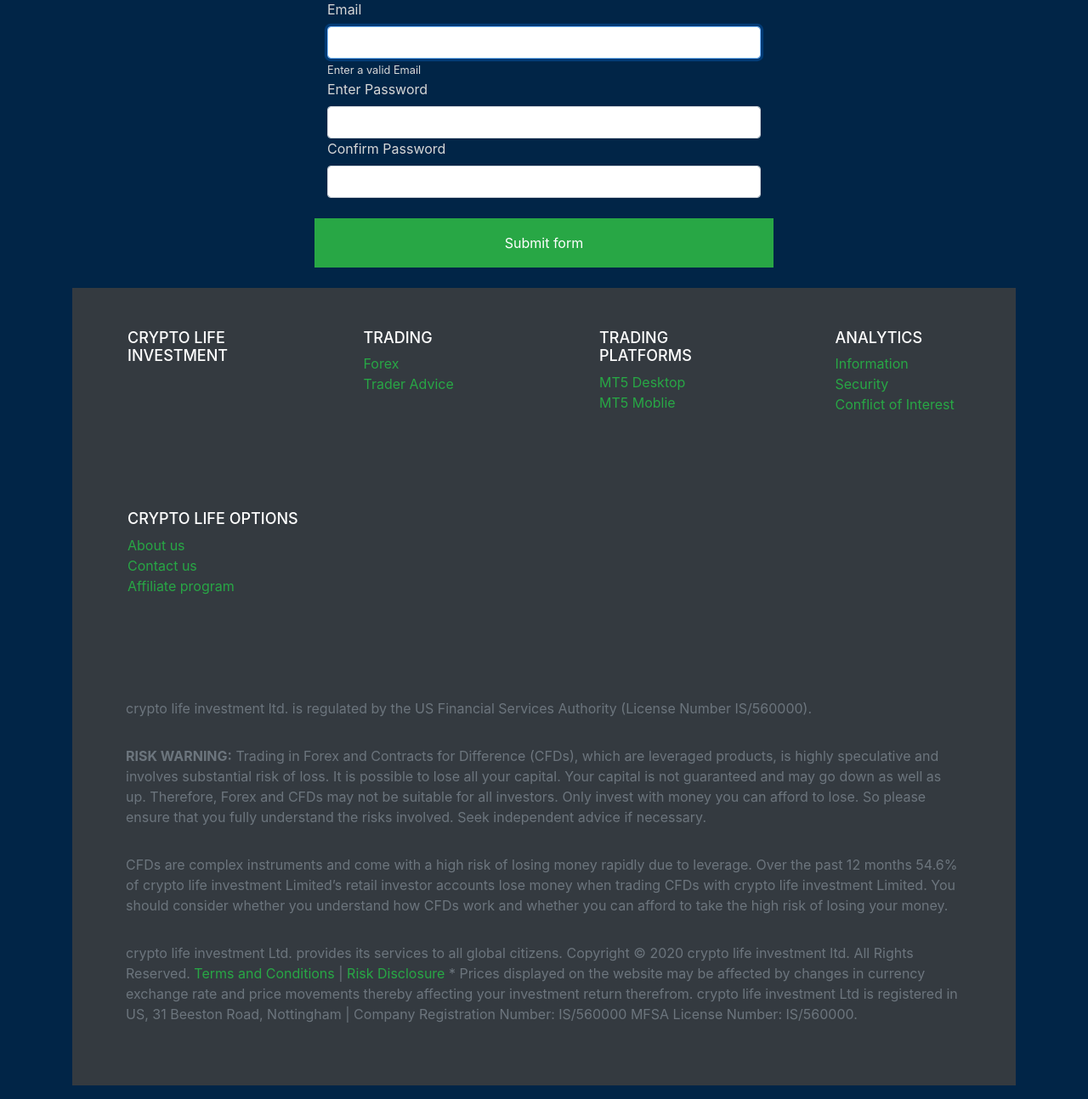
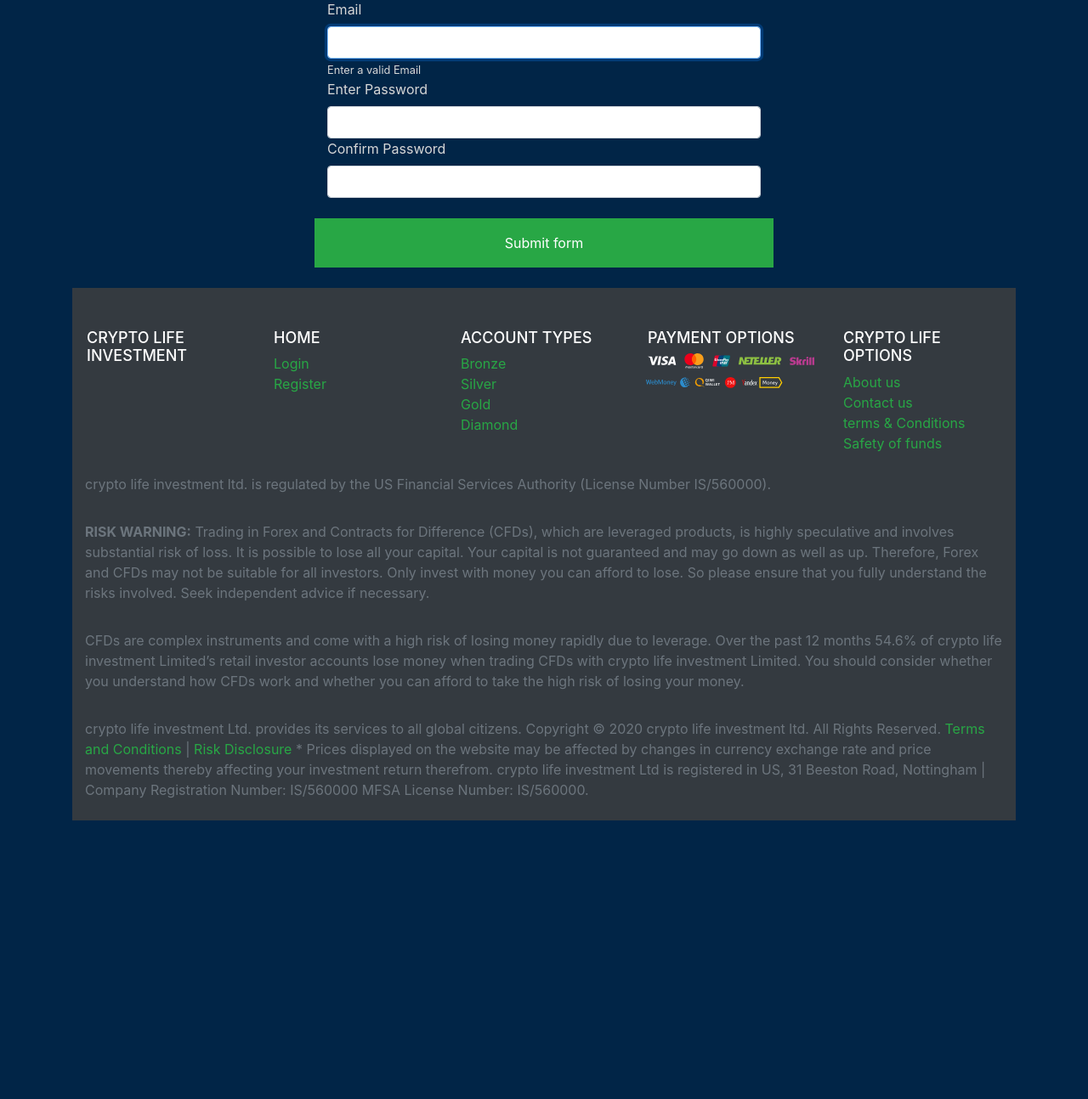
Before and after one commit to sammiearchie77/crypto-life-investment, a Django app: page /register/ in a window 1280 px wide. Shown: the part 238-1532 px from the top of the page at 85% size. After the commit the page ends 1204 px from the top, so only its background shows below. Run offline with Django 3.2, Linux system fonts and the light colour scheme; some libraries are stand-ins or nearby versions.

Commit message:
changed footerstuff

```diff
--- a/cryptolife/main/templates/main/base.html
+++ b/cryptolife/main/templates/main/base.html
@@ -21,40 +21,51 @@
        <!-- footer section  -->
    <div class="container-fluid bg-dark">
     <div class="row">
-            <div class="col-lg m-5">
+     <div class="col-lg">
+       <br>
+       <br>
        <h3 class="text-white text-uppercase">crypto Life Investment</h3>
      </div>
-            <div class="col-lg m-5">
-                <h3 class="text-white text-uppercase">Trading</h3>
-                <ul class="text-success">
-                    <li>Forex</li>
-                    <li>Trader Advice</li>
+     <div class="col-lg">
+       <br>
+       <br>
+       <h3 class="text-white text-uppercase">Home</h3>
+       <ul>
+         <li><a href="{% url 'login' %}" class="text-success text-decoration-none">Login</a></li>
+         <li><a href="{% url 'main:register' %}" class="text-success text-decoration-none">Register</a></li>
        </ul>
      </div>
-            <div class="col-lg m-5">
-                <h3 class="text-white text-uppercase">Trading Platforms</h3>
-                <ul class="text-success text-decoration-none">
-                    <li>MT5 Desktop</li>
-                    <li>MT5 Moblie</li>
+     <div class="col-lg">
+       <br>
+       <br>
+       <h3 class="text-white text-uppercase">Account types</h3>
+       <ul>
+        <li><a href="#" class="text-success text-decoration-none">Bronze</a></li>
+        <li><a href="#" class="text-success text-decoration-none">Silver</a></li>
+        <li><a href="#" class="text-success text-decoration-none">Gold</a></li>
+        <li><a href="#" class="text-success text-decoration-none">Diamond</a></li>
        </ul>
      </div>
-            <div class="col-lg m-5">
-                <h3 class="text-white text-uppercase">Analytics</h3>
-                <ul class="text-success">
-                    <li>Information Security</li>
-                    <li>Conflict of Interest</li>
-                </ul>
+     <div class="col-lg">
+       <br>
+       <br>
+       <h3 class="text-white text-uppercase">Payment Options</h3>
+       <img src="./static/img/pay-logos.svg" alt="payment methods" width="200px">
+
      </div>
-            <div class="col-lg m-5">
+     <div class="col-lg">
+        <br>
+        <br>
        <h3 class="text-white text-uppercase">crypto Life Options</h3>
        <ul class="text-success">
-                    <li>About us</li>
-                    <li>Contact us</li>
-                    <li>Affiliate program</li>
+          <li><a href="{% url 'main:about' %}" class="text-decoration-none text-success">About us</a></li>
+          <li><a href="{% url 'main:contact' %}" class="text-decoration-none text-success">Contact us</a></li>
+          <li><a href="{% url 'main:terms-and-conditions' %}" class="text-decoration-none text-success">terms & Conditions</a></li>
+          <li><a href="{% url 'main:safety-of-funds' %}" class="text-decoration-none text-success">Safety of funds</a></li>
        </ul>
      </div>
     </div>
-        <div class="row p-5 ">
+     <div class="row">
        <div class="col-lg">
          <!--<p>Crypto Life Investments is one of NAFD (National Association of Forex Dealers) initiators.</p>-->
          <p class="text-secondary py-2">crypto life investment ltd. is regulated by the US Financial Services Authority (License Number IS/560000).</p>
@@ -93,6 +104,8 @@
             </div>
         </div>
     </div>
+    <!-- footer section  -->
+
     <!-- Javascript files -->
     <!-- jQuery first, then Popper.js, then Bootstrap JS -->
     <script src="https://cdnjs.cloudflare.com/ajax/libs/jquery/3.5.1/jquery.min.js" integrity="sha512-bLT0Qm9VnAYZDflyKcBaQ2gg0hSYNQrJ8RilYldYQ1FxQYoCLtUjuuRuZo+fjqhx/qtq/1itJ0C2ejDxltZVFg==" crossorigin="anonymous"></script>
--- a/cryptolife/main/views.py
+++ b/cryptolife/main/views.py
@@ -124,16 +124,16 @@
     user_balance = Balance.objects.filter(user=user)
     balance = user_balance.aggregate(amount=Sum('amount'))
     print(user_balance)
-    form = WithdrawalForm(request.POST)
     userPassword = request.user.password
     if request.method == 'POST':
         form = WithdrawalForm(request.POST)
+        try:
+            print('balance is ' + user_balance.amount)
+        except NameError:
+            print('no balance here')
         if form.is_valid():
             form.save(commit=False)
             amount = form.cleaned_data.get('amount')
-            print(amount)
-            import time
-            time.sleep(5)
             password = form.cleaned_data.get('password')
             match_password = check_password(password, userPassword)
             # messages.success(request, 'Withdraw Successful')
```
Lines whose indentation alone changed are shown as unchanged.
